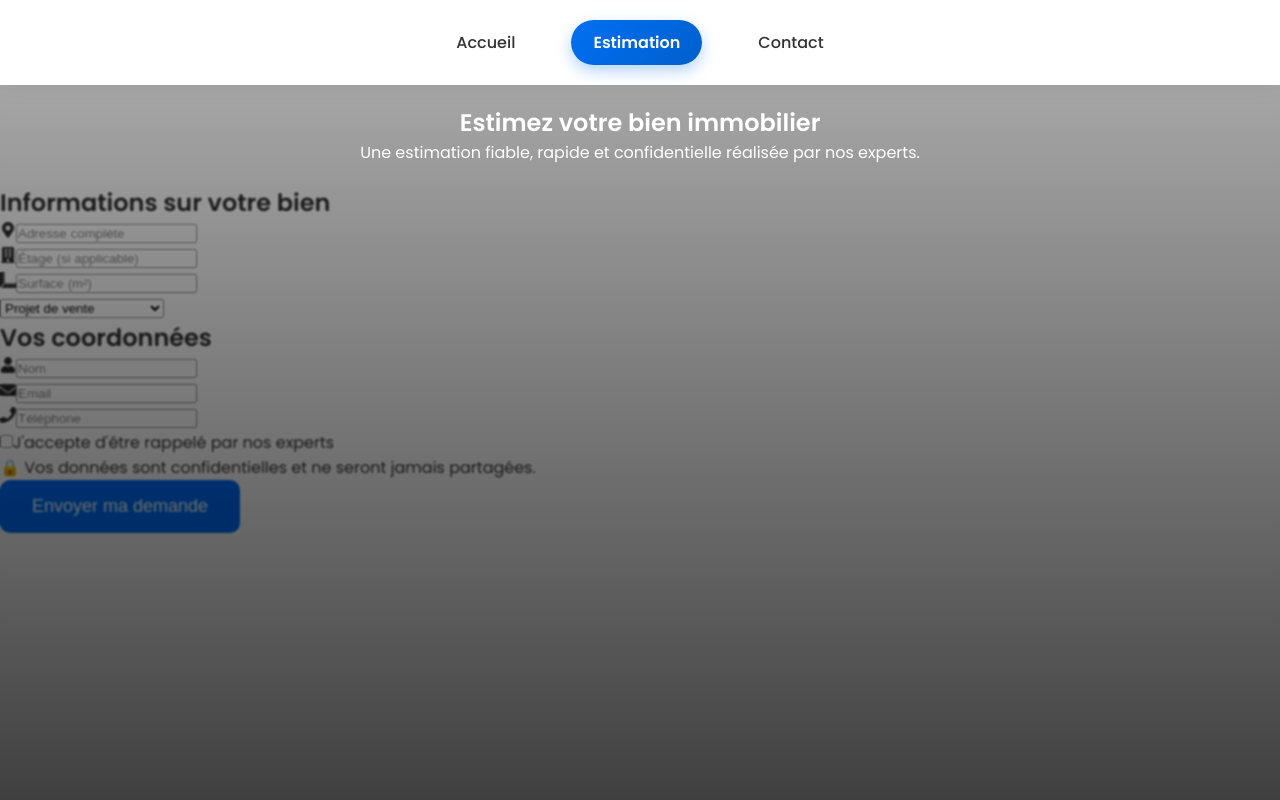
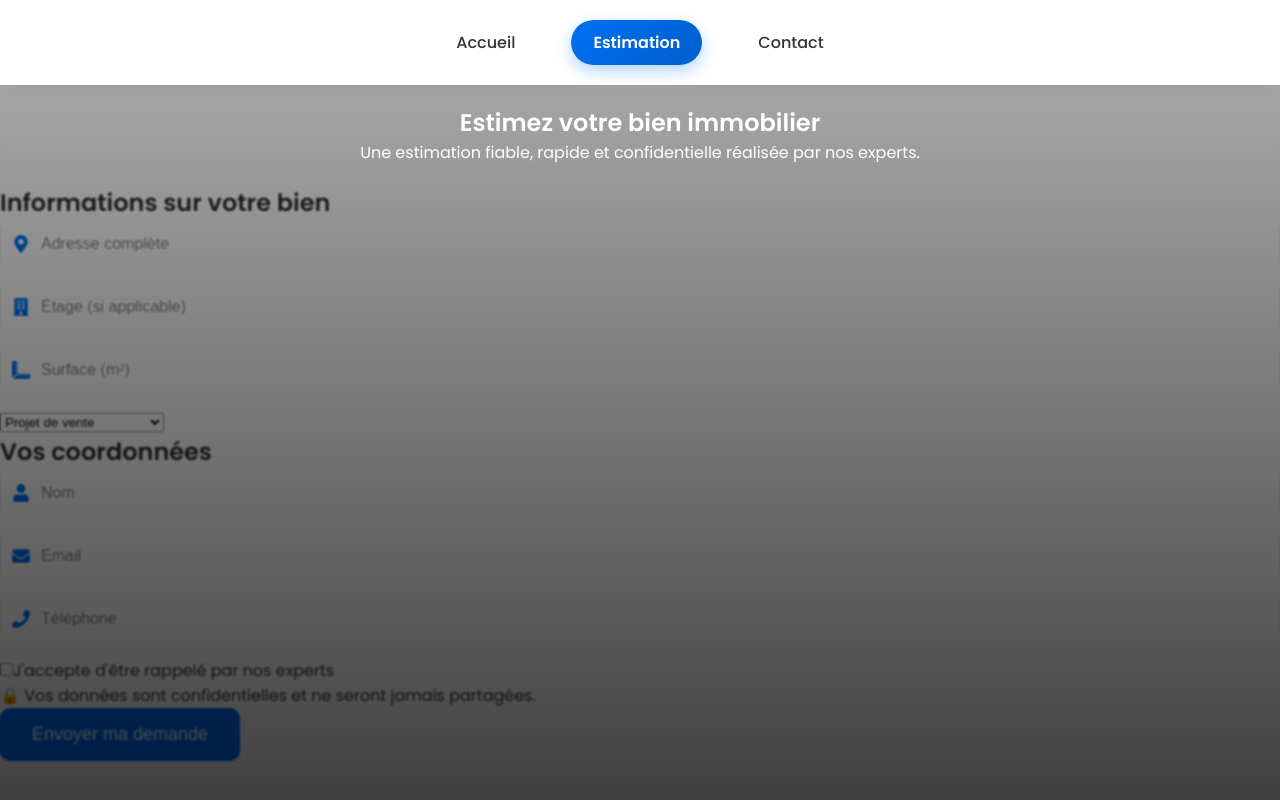
Before and after one commit to Juju-kpi/estimation_immo, a Next.js app: page /estimation in a window 1280 px wide. Built offline with nearby package versions, Linux system fonts and the light colour scheme.

Commit message:
Update globals.css

```diff
--- a/app/globals.css
+++ b/app/globals.css
@@ -349,6 +349,38 @@ body {
   transform: translateY(-2px);
 }
 
+
+/*estimation page*/
+
+
+.input-wrapper {
+  position: relative;
+  margin-bottom: 15px;
+}
+
+.input-wrapper .icon {
+  position: absolute;
+  left: 12px;
+  top: 50%;
+  transform: translateY(-50%);
+  color: #0070f3;
+  font-size: 18px;
+}
+
+.input-wrapper input {
+  width: 100%;
+  padding: 14px 14px 14px 40px; /* espace pour l'icône */
+  border-radius: 10px;
+  border: 1px solid #ddd;
+  font-size: 16px;
+}
+
+.error {
+  color: #e63946;
+  font-size: 14px;
+  margin-bottom: 10px;
+}
+
 /* HOVER CTA */
 .nav-cta:hover {
   transform: translateY(-3px) scale(1.05);
```
